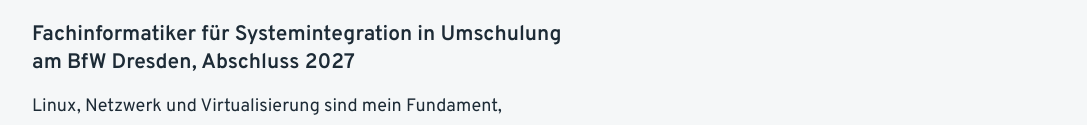
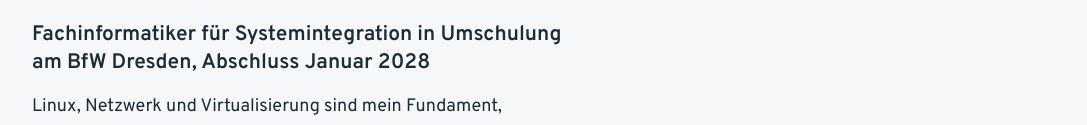
Before and after one commit to franzctl/franzctl.github.io, a plain HTML site: page site/index.html in a window 1280 px wide. Shown: the part 234-359 px from the top of the page, without its empty margins (96-1183 px from the left). Drawn offline with Linux system fonts and the light colour scheme.

Commit message:
fix: Abschluss auf Januar 2028 korrigieren

```diff
--- a/site/index.html
+++ b/site/index.html
@@ -16,7 +16,7 @@
 
 <header class="kopf seite">
   <h1><span>Franz</span> <span>Schkommodau</span></h1>
-  <p class="rolle">Fachinformatiker für Systemintegration in Umschulung am BfW Dresden, Abschluss 2027</p>
+  <p class="rolle">Fachinformatiker für Systemintegration in Umschulung am BfW Dresden, Abschluss Januar 2028</p>
   <p class="einleitung">Linux, Netzwerk und Virtualisierung sind mein Fundament, Automatisierung ist mein Hebel, defensive Security meine Haltung.</p>
   <p class="gesucht">Ich suche ein Praktikum mit Perspektive auf Übernahme im Raum Dresden, in Systemintegration, IT-Betrieb oder Infrastruktur.</p>
   <p class="verweise"><a href="https://github.com/franzctl">Meine Projekte auf GitHub</a></p>
```
